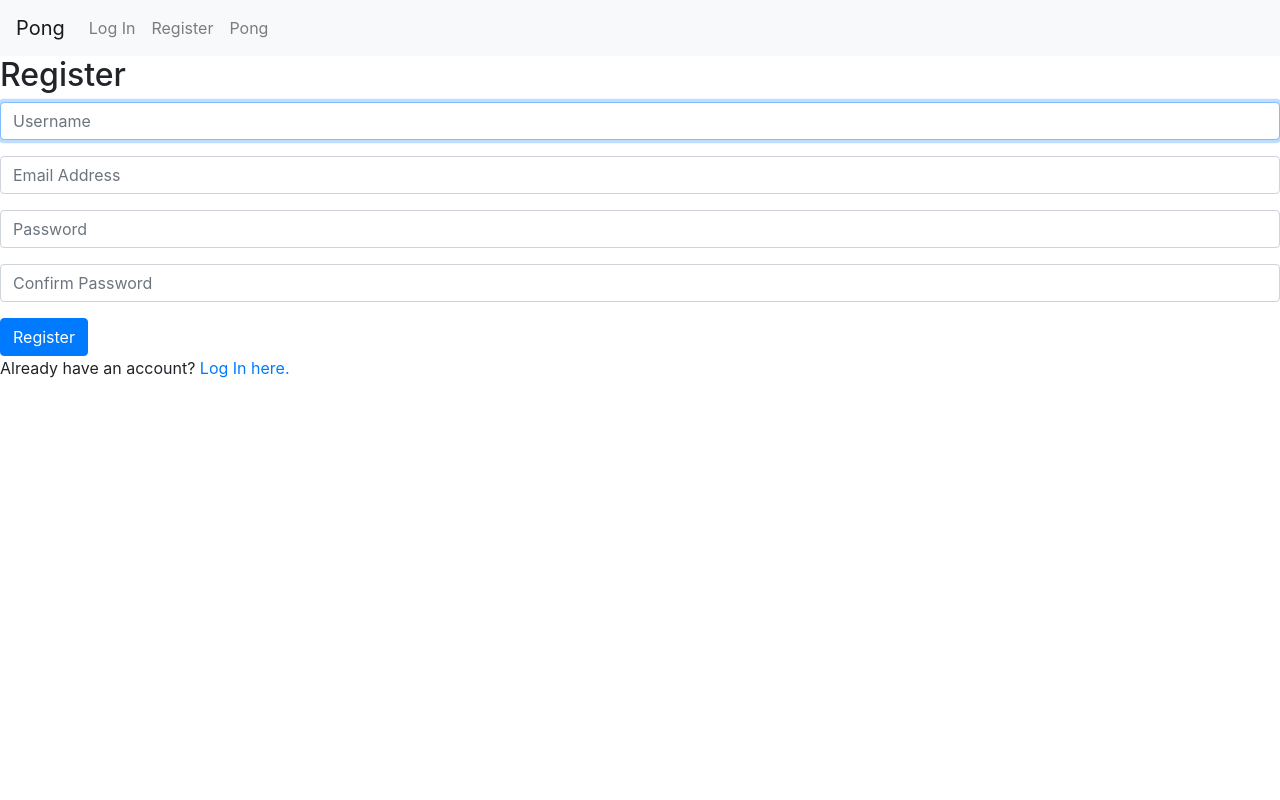
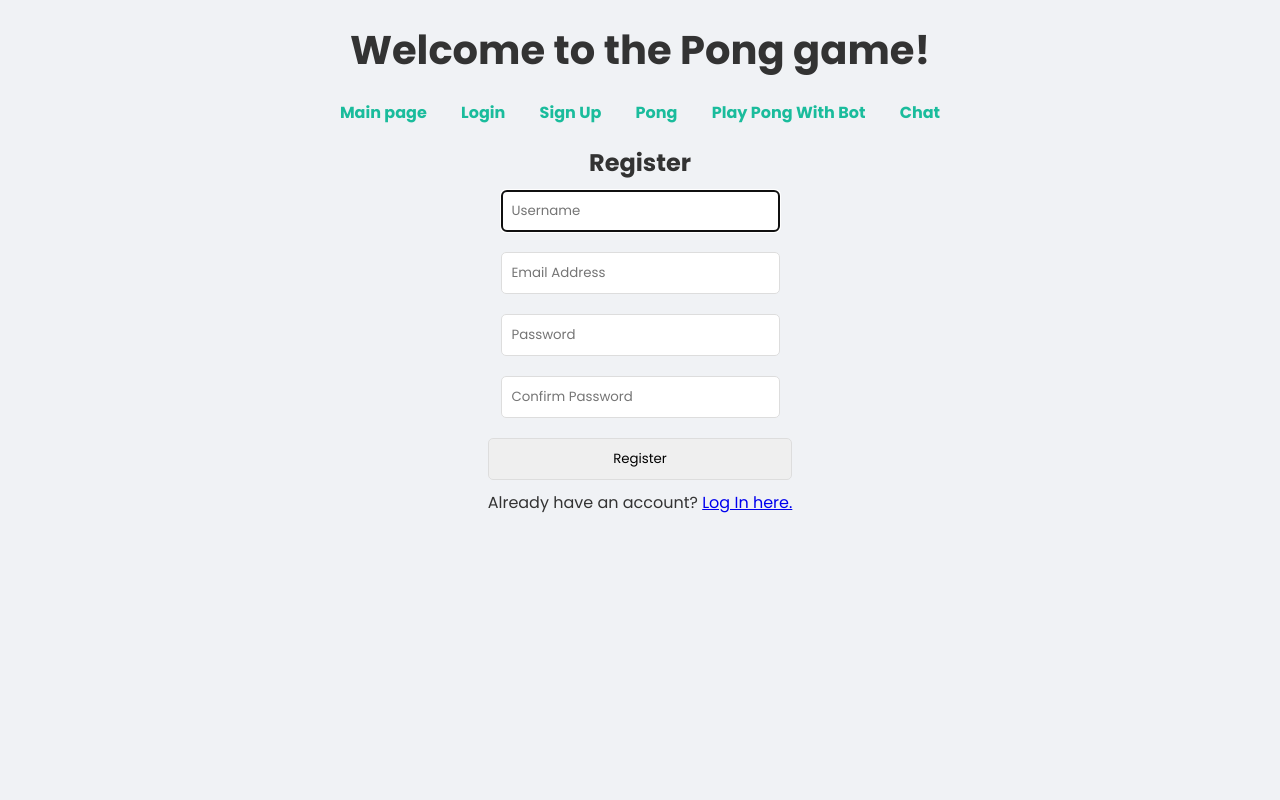
Before and after one commit to dogadinm/ft_transcendence_42, a Django app: page /register/ in a window 1280 px wide. Run offline with Django 5.2, Linux system fonts and the light colour scheme; parts of the project's set-up code (start-up, migrations or seed data) failed here and were passed over; some libraries are stand-ins or nearby versions.

Commit message:
added Johns part

```diff
--- /dev/null
+++ b/ft_transcendence_42/ft_transcendence/transcendence/static/js/pongScript.js
@@ -0,0 +1,230 @@
+// Global Variables
+var DIRECTION = {
+    IDLE: 0,
+    UP: 1,
+    DOWN: 2,
+    LEFT: 3,
+    RIGHT: 4
+};
+
+var rounds = [5, 5, 3, 3, 2];
+var colors = ['#1abc9c', '#2ecc71', '#3498db', '#8c52ff', '#9b59b6'];
+
+// The ball object (the square that bounces back and forth)
+var Ball = {
+    new: function(incrementedSpeed) {
+        return {
+            width: 18,
+            height: 18,
+            x: (Game.canvas.width / 2) - 9,
+            y: (Game.canvas.height / 2) - 9,
+            moveX: DIRECTION.IDLE,
+            moveY: DIRECTION.IDLE,
+            speed: incrementedSpeed || 7
+        };
+    }
+};
+
+// The paddle object (paddles that move up and down)
+var Paddle = {
+    new: function(side) {
+        return {
+            width: 18,
+            height: 180,
+            x: side === 'left' ? 150 : Game.canvas.width - 150,
+            y: (Game.canvas.height / 2) - 35,
+            score: 0,
+            move: DIRECTION.IDLE,
+            speed: 8
+        };
+    }
+};
+
+// The Game object with main game logic
+var Game = {
+    initialize: function() {
+        this.canvas = document.querySelector('canvas');
+        this.context = this.canvas.getContext('2d');
+
+        this.canvas.width = 1400;
+        this.canvas.height = 1000;
+
+        this.canvas.style.width = (this.canvas.width / 2) + 'px';
+        this.canvas.style.height = (this.canvas.height / 2) + 'px';
+
+        this.player = Paddle.new('left');
+        this.paddle = Paddle.new('right');
+        this.ball = Ball.new();
+
+        this.paddle.speed = 5;
+        this.running = this.over = false;
+        this.turn = this.paddle;
+        this.timer = this.round = 0;
+        this.color = colors[0];
+
+        this.menu();
+        this.listen();
+    },
+
+    // Display the start menu
+    menu: function() {
+        this.draw();
+
+        this.context.font = '50px Courier New';
+        this.context.fillStyle = this.color;
+
+        this.context.fillRect(
+            this.canvas.width / 2 - 350,
+            this.canvas.height / 2 - 48,
+            700,
+            100
+        );
+
+        this.context.fillStyle = '#ffffff';
+        this.context.fillText('Press any key to begin',
+            this.canvas.width / 2,
+            this.canvas.height / 2 + 15
+        );
+    },
+
+    // End game and display message
+    endGameMenu: function(text) {
+        this.context.font = '45px Courier New';
+        this.context.fillStyle = this.color;
+
+        this.context.fillRect(
+            this.canvas.width / 2 - 350,
+            this.canvas.height / 2 - 48,
+            700,
+            100
+        );
+
+        this.context.fillStyle = '#ffffff';
+        this.context.fillText(text,
+            this.canvas.width / 2,
+            this.canvas.height / 2 + 15
+        );
+
+        setTimeout(() => {
+            Game.initialize();
+        }, 3000);
+    },
+
+    // Main game loop
+    loop: function() {
+        Game.update();
+        Game.draw();
+
+        if (!Game.over) requestAnimationFrame(Game.loop);
+    },
+
+    // Listen for keyboard input
+    listen: function() {
+        document.addEventListener('keydown', (event) => {
+            if (Game.running === false) {
+                Game.running = true;
+                window.requestAnimationFrame(Game.loop);
+            }
+
+            if (event.keyCode === 38 || event.keyCode === 87) Game.player.move = DIRECTION.UP;
+            if (event.keyCode === 40 || event.keyCode === 83) Game.player.move = DIRECTION.DOWN;
+        });
+
+        document.addEventListener('keyup', () => {
+            Game.player.move = DIRECTION.IDLE;
+        });
+    },
+
+    // Update positions and states
+    update: function() {
+        if (!this.over) {
+            if (this.ball.x <= 0) this._resetTurn(this.paddle, this.player);
+            if (this.ball.x >= this.canvas.width - this.ball.width) this._resetTurn(this.player, this.paddle);
+            if (this.ball.y <= 0) this.ball.moveY = DIRECTION.DOWN;
+            if (this.ball.y >= this.canvas.height - this.ball.height) this.ball.moveY = DIRECTION.UP;
+
+            if (this.player.move === DIRECTION.UP) this.player.y -= this.player.speed;
+            if (this.player.move === DIRECTION.DOWN) this.player.y += this.player.speed;
+
+            if (this._turnDelayIsOver() && this.turn) {
+                this.ball.moveX = this.turn === this.player ? DIRECTION.LEFT : DIRECTION.RIGHT;
+                this.ball.moveY = [DIRECTION.UP, DIRECTION.DOWN][Math.floor(Math.random() * 2)];
+                this.ball.y = Math.floor(Math.random() * this.canvas.height - 200) + 200;
+                this.turn = null;
+            }
+
+            if (this.player.y <= 0) this.player.y = 0;
+            if (this.player.y >= this.canvas.height - this.player.height) this.player.y = this.canvas.height - this.player.height;
+
+            if (this.ball.moveY === DIRECTION.UP) this.ball.y -= (this.ball.speed / 1.5);
+            if (this.ball.moveY === DIRECTION.DOWN) this.ball.y += (this.ball.speed / 1.5);
+            if (this.ball.moveX === DIRECTION.LEFT) this.ball.x -= this.ball.speed;
+            if (this.ball.moveX === DIRECTION.RIGHT) this.ball.x += this.ball.speed;
+
+            if (this.paddle.y > this.ball.y - (this.paddle.height / 2)) {
+                this.paddle.y -= this.paddle.speed / 1.5;
+            } else if (this.paddle.y < this.ball.y - (this.paddle.height / 2)) {
+                this.paddle.y += this.paddle.speed / 1.5;
+            }
+
+            if (this.paddle.y >= this.canvas.height - this.paddle.height) this.paddle.y = this.canvas.height - this.paddle.height;
+            if (this.paddle.y <= 0) this.paddle.y = 0;
+
+            if (this.ball.x - this.ball.width <= this.player.x && this.ball.x >= this.player.x - this.player.width) {
+                if (this.ball.y <= this.player.y + this.player.height && this.ball.y + this.ball.height >= this.player.y) {
+                    this.ball.moveX = DIRECTION.RIGHT;
+                }
+            }
+
+            if (this.ball.x - this.ball.width <= this.paddle.x && this.ball.x >= this.paddle.x - this.paddle.width) {
+                if (this.ball.y <= this.paddle.y + this.paddle.height && this.ball.y + this.ball.height >= this.paddle.y) {
+                    this.ball.moveX = DIRECTION.LEFT;
+                }
+            }
+        }
+    },
+
+    // Reset the ball position and update the score
+    _resetTurn: function(victor, loser) {
+        this.ball = Ball.new(this.ball.speed);
+        this.turn = loser;
+        this.timer = (new Date()).getTime();
+
+        victor.score++;
+    },
+
+    // Delay before the next turn
+    _turnDelayIsOver: function() {
+        return ((new Date()).getTime() - this.timer >= 1000);
+    },
+
+    // Render the game objects
+    draw: function() {
+        this.context.clearRect(0, 0, this.canvas.width, this.canvas.height);
+
+        this.context.fillStyle = this.color;
+        this.context.fillRect(0, 0, this.canvas.width, this.canvas.height);
+
+        this.context.fillStyle = '#ffffff';
+        this.context.fillRect(this.player.x, this.player.y, this.player.width, this.player.height);
+        this.context.fillRect(this.paddle.x, this.paddle.y, this.paddle.width, this.paddle.height);
+
+        if (this._turnDelayIsOver()) {
+            this.context.fillRect(this.ball.x, this.ball.y, this.ball.width, this.ball.height);
+        }
+
+        for (let i = 0; i < this.canvas.height; i += 25) {
+            this.context.fillRect((this.canvas.width / 2) - 1, i, 2, 20);
+        }
+
+        this.context.font = '40px Arial';
+        this.context.textAlign = 'center';
+        this.context.fillText(this.player.score.toString(), this.canvas.width / 2 - 50, 50);
+        this.context.fillText(this.paddle.score.toString(), this.canvas.width / 2 + 50, 50);
+    }
+};
+
+// Start the game when the page loads
+document.addEventListener('DOMContentLoaded', function() {
+    Game.initialize();
+});
--- /dev/null
+++ b/ft_transcendence_42/ft_transcendence/transcendence/static/js/script.js
@@ -0,0 +1,14 @@
+function showSection(sectionId) {
+    document.querySelectorAll(".section").forEach(section => {
+        section.classList.remove("active");
+    });
+
+    // Display selected section
+    const section = document.getElementById(sectionId);
+    section.classList.add("active");
+
+    // Stop Pong game if switching to a different section
+    if (sectionId !== 'pong-game-section') {
+        stopPongGame();
+    }
+}
--- /dev/null
+++ b/ft_transcendence_42/ft_transcendence/transcendence/static/transcendence/style.css
@@ -0,0 +1,75 @@
+@import url('https://fonts.googleapis.com/css2?family=Poppins:wght@400;700&display=swap');
+
+* {
+    margin: 0;
+    padding: 0;
+    box-sizing: border-box;
+    font-family: 'Poppins', sans-serif;
+}
+
+body {
+    background-color: #f0f2f5;
+    display: flex;
+    flex-direction: column;
+    align-items: center;
+    text-align: center;
+    min-height: 100vh;
+    color: #333;
+}
+
+h1 {
+    font-size: 2.5rem;
+    margin-top: 20px;
+    color: #333;
+}
+
+nav {
+    margin: 20px 0;
+}
+
+nav a {
+    text-decoration: none;
+    margin: 0 15px;
+    color: #1abc9c;
+    font-weight: bold;
+}
+
+.section {
+    display: none;
+    margin-top: 20px;
+    width: 100%;
+    max-width: 500px;
+}
+
+.section.active {
+    display: block;
+}
+
+form {
+    display: flex;
+    flex-direction: column;
+}
+
+input, button {
+    padding: 10px;
+    margin: 10px 0;
+    border-radius: 5px;
+    border: 1px solid #ddd;
+}
+
+button {
+    background-color: #3498db;
+    color: #fff;
+    cursor: pointer;
+}
+
+button:hover {
+    background-color: #1abc9c;
+}
+
+#pong-game-section canvas {
+    background-color: #333;
+    width: 700px;
+    height: 500px;
+    margin-top: 20px;
+}
--- a/ft_transcendence_42/ft_transcendence/transcendence/templates/pong_app/chat.html
+++ b/ft_transcendence_42/ft_transcendence/transcendence/templates/pong_app/chat.html
@@ -0,0 +1,6 @@
+{% extends "pong_app/layout.html" %}
+
+{% block body %}
+
+
+{% endblock %}
--- a/ft_transcendence_42/ft_transcendence/transcendence/templates/pong_app/layout.html
+++ b/ft_transcendence_42/ft_transcendence/transcendence/templates/pong_app/layout.html
@@ -4,47 +4,42 @@
 <html lang="en">
     <head>
         <title>{% block title %}Pong{% endblock %}</title>
-        <link rel="stylesheet" href="https://stackpath.bootstrapcdn.com/bootstrap/4.4.1/css/bootstrap.min.css" integrity="sha384-Vkoo8x4CGsO3+Hhxv8T/Q5PaXtkKtu6ug5TOeNV6gBiFeWPGFN9MuhOf23Q9Ifjh" crossorigin="anonymous">
-        <link rel="stylesheet" href="https://cdnjs.cloudflare.com/ajax/libs/font-awesome/4.7.0/css/font-awesome.min.css">
-        <link href="{% static 'transcendence/styles.css' %}" rel="stylesheet">
-        <script src="https://cdn.jsdelivr.net/npm/@popperjs/core@2.11.8/dist/umd/popper.min.js" integrity="sha384-I7E8VVD/ismYTF4hNIPjVp/Zjvgyol6VFvRkX/vR+Vc4jQkC+hVqc2pM8ODewa9r" crossorigin="anonymous"></script>
-        <script src="https://cdn.jsdelivr.net/npm/bootstrap@5.3.1/dist/js/bootstrap.min.js" integrity="sha384-Rx+T1VzGupg4BHQYs2gCW9It+akI2MM/mndMCy36UVfodzcJcF0GGLxZIzObiEfa" crossorigin="anonymous"></script>
-        <script src="https://cdn.jsdelivr.net/npm/bootstrap@5.3.1/dist/js/bootstrap.bundle.min.js" integrity="sha384-HwwvtgBNo3bZJJLYd8oVXjrBZt8cqVSpeBNS5n7C8IVInixGAoxmnlMuBnhbgrkm" crossorigin="anonymous"></script>
+        <meta charset="UTF-8">
+        <meta http-equiv="X-UA-Compatible" content="IE=edge">
+        <meta name="viewport" content="width=device-width, initial-scale=1.0">
+        <title>Pong</title>
+        <link type="text/css"  href="{% static 'transcendence/style.css' %}" rel="stylesheet">
     </head>
+
     <body>
+        <h1>Welcome to the Pong game!</h1>
+        <nav>
+            <a href="{% url 'index' %}">Main page</a>
+            {% if user.is_authenticated %}
+                <a href="{% url 'account' user_id=user.id %}"><strong>{{ user.username }}</strong></a>
+                <a href="{% url 'logout' %}">Log out</a>
+            {% endif %}
+            {% if not user.is_authenticated %}
+                <a href="{% url 'login' %}" >Login</a>
+                <a href="{% url 'register' %}">Sign Up</a>
+            {% endif %}
+                <a href="{% url 'pong' %}">Pong</a>
+                <a href="{% url 'bot' %}">Play Pong With Bot</a>
+                <a href="{% url 'chat' %}">Chat</a>
+          </nav>
 
-        <nav class="navbar navbar-expand-lg navbar-light bg-light">
-            <a class="navbar-brand" href="{% url 'index' %}">Pong</a>
+        <div id="pong-game-section" class="section">
+            <h2>Pong Game</h2>
+            <canvas></canvas>
+            <p>Control the left player by using up and down arrow keys</p>
+        </div>
 
-            <div>
-                <ul class="navbar-nav mr-auto">
-                {% if user.is_authenticated %}
-                    <li class="nav-item">
-                        <a class="nav-link" href="{% url 'account' user_id=user.id %}"><strong>{{ user.username }}</strong></a>
-                    </li>
-                    <li class="nav-item">
-                        <a class="nav-link" href="{% url 'logout' %}">Log out</a>
-                    </li>
-                {% endif %}
-              <ul class="navbar-nav mr-auto">
-                  {% if not user.is_authenticated %}
-                    <li class="nav-item">
-                        <a class="nav-link" href="{% url 'login' %}">Log In</a>
-                    </li>
-                    <li class="nav-item">
-                        <a class="nav-link" href="{% url 'register' %}">Register</a>
-                    </li>
-                  {% endif %}
-                    <li class="nav-item">
-                        <a class="nav-link" href="{% url 'pong' %}">Pong</a>
-                    </li>
-              </ul>
-            </div>
-          </nav>
 
         <div class="body">
             {% block body %}
             {% endblock %}
         </div>
+        <script src="{% static 'js/script.js' %}"></script>
+        <script src="{% static 'js/pongScript.js' %}"></script>
     </body>
 </html>
--- a/ft_transcendence_42/ft_transcendence/transcendence/urls.py
+++ b/ft_transcendence_42/ft_transcendence/transcendence/urls.py
@@ -9,7 +9,9 @@ urlpatterns = [
     path("login/", views.login_view, name='login'),
     path("logout", views.logout_view, name='logout'),
     path('register/', views.register, name='register'),
+    path('chat/', views.chat, name='chat'),
     path('account/<int:user_id>', views.account, name='account'),
     path('room/<str:room_name>/', views.room, name='room'),
+    path("bot/", views.bot, name='bot'),
     re_path(r'pong/', views.pong, name="pong"),
 ]
--- a/ft_transcendence_42/ft_transcendence/transcendence/views.py
+++ b/ft_transcendence_42/ft_transcendence/transcendence/views.py
@@ -88,3 +88,9 @@ def pong(request):
 def room(request, room_name):
     room, created = Room.objects.get_or_create(name=room_name)
     return render(request, 'pong_app/room.html', {'room_name': room_name})
+
+def bot(request):
+    return render(request, 'pong_app/bot.html')
+
+def chat(request):
+    return render(request, 'pong_app/chat.html')
```
Also changed, not shown: ft_transcendence_42/ft_transcendence/transcendence/static/transcendence/styles.css (deleted, +0 -52 lines), ft_transcendence_42/ft_transcendence/transcendence/templates/pong_app/bot.html (added, +8 -0 lines).
